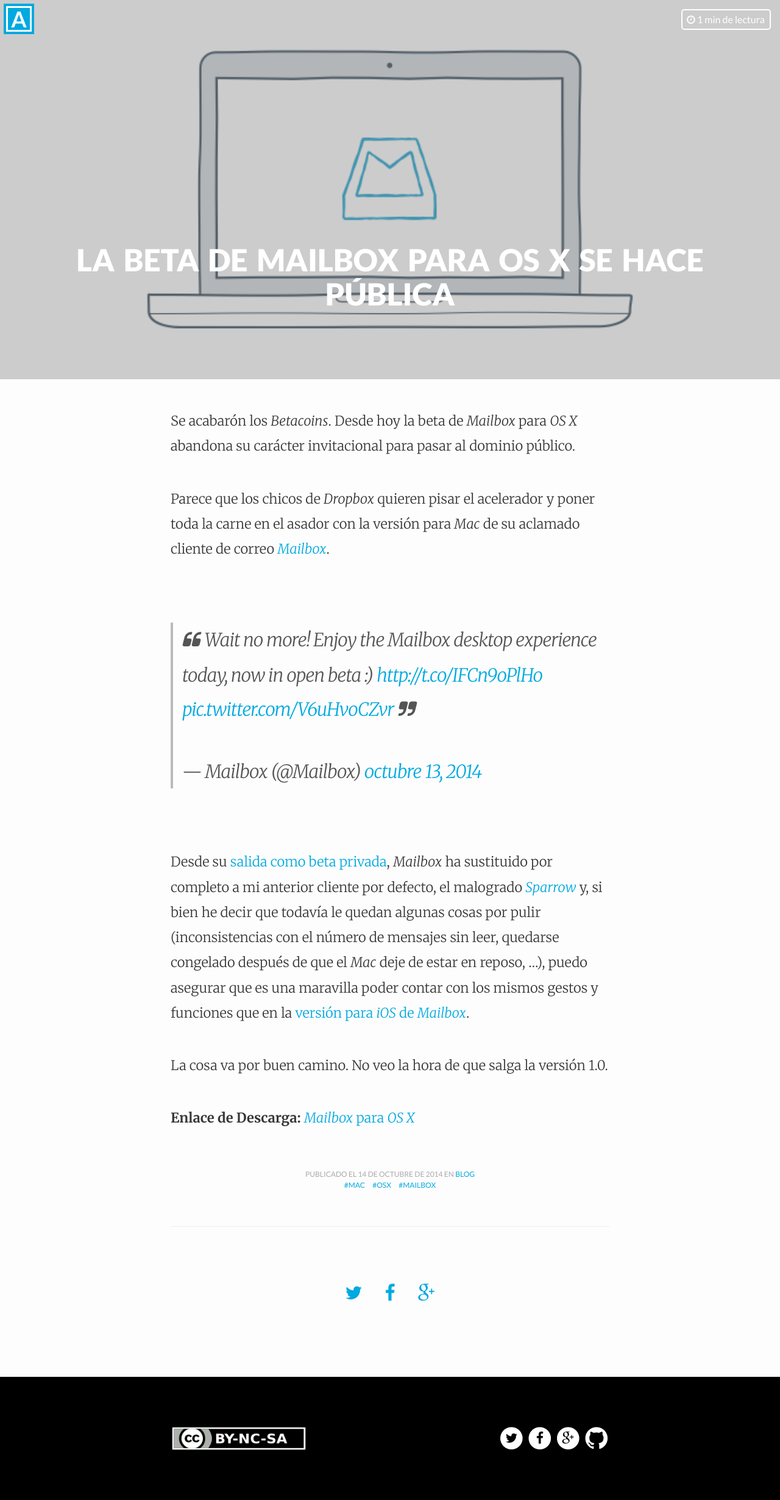
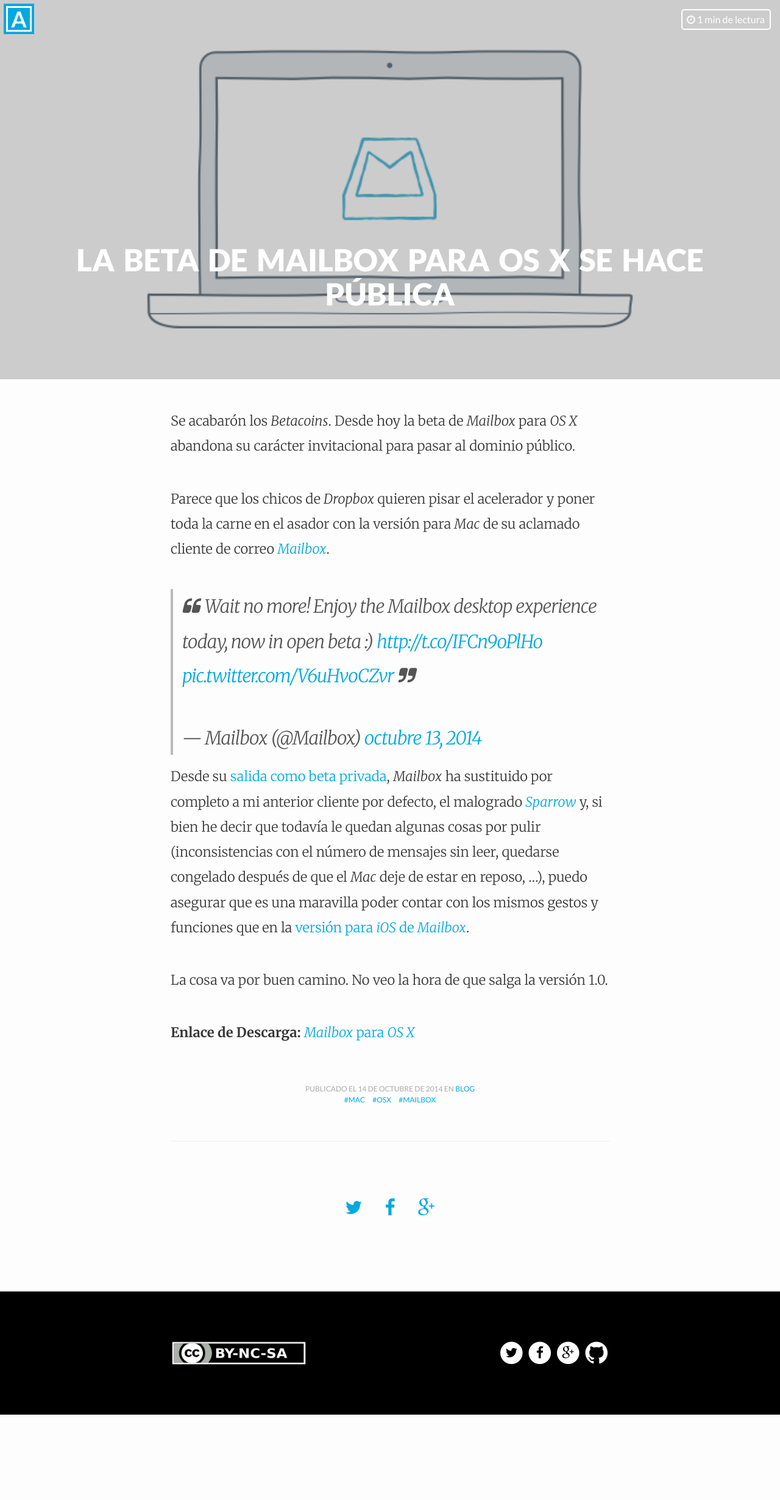
Before and after one commit to asiertejada/asiertejada.github.io, a Jekyll site: the page built from _posts/2014-10-14-la-beta-de-mailbox-para-os-x-se-hace-publica.md, in a window 1280 px wide. Shown: the whole page at 61% size. Built offline with Jekyll 4.4.1, drawn with Linux system fonts in a browser that asks for light colours; comment, search, counter and statistics services are not loaded; after the commit the page ends 2320 px from its top, so only the background shows below that.

Commit message:
Trying to fix tweet bottom margin

```diff
--- a/_sass/_base.scss
+++ b/_sass/_base.scss
@@ -311,6 +311,6 @@
     height: 100%;
 }
 
-blockquote.twitter-tweet {
+.embeddedtweet-tweet {
     margin: 100px auto;
 }
```
